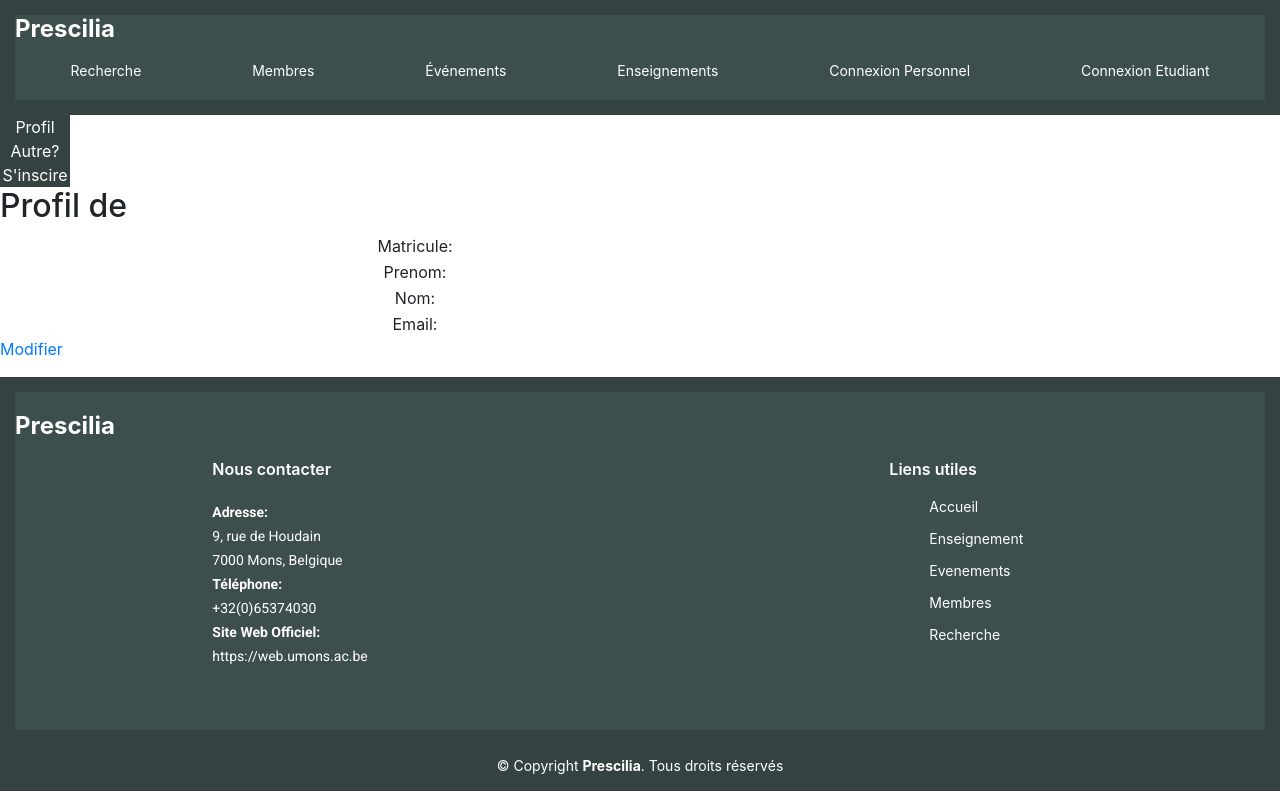
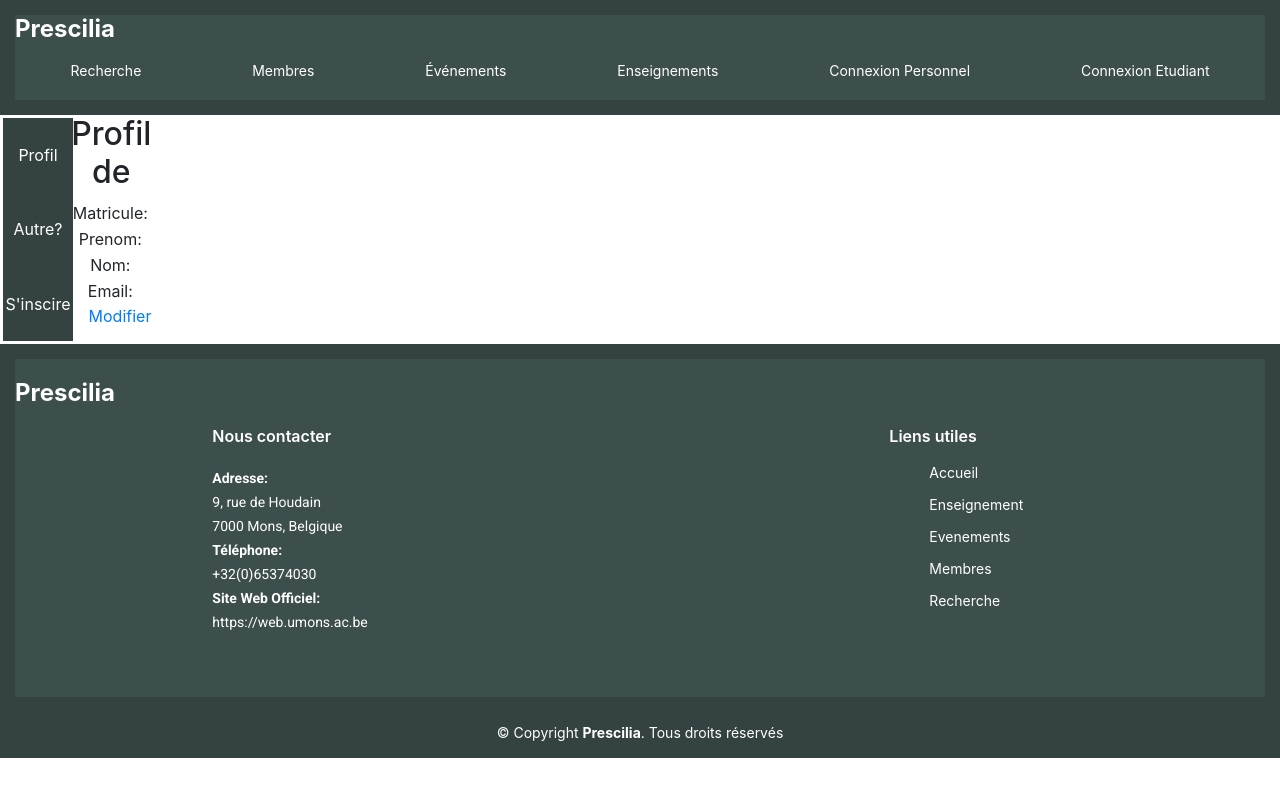
Before and after one commit to Tanguyvans/PRECILIA, a PHP site: page /MainPages/Profil.php in a window 1280 px wide. Run offline with PHP 8.4, Linux system fonts and the light colour scheme; data that the repository does not hold is empty; some libraries are stand-ins or nearby versions.

Commit message:
Corection affichage profil

```diff
--- a/MainPages/Profil.php
+++ b/MainPages/Profil.php
@@ -3,7 +3,7 @@
 <head>
     <meta charset="utf-8">
     <meta content="width=device-width, initial-scale=1.0" name="viewport"> <!--adaptive response to the width of the device-->
-    <title>PRESCILIA - Ajout</title>
+    <title>PRESCILIA - Profil</title>
     <meta content="" name="descriptison"> <!--Description du site lors de la recherche-->
     <meta content="" name="keywords">
     <link href="../css/pageProfil.css" rel="stylesheet" />
@@ -14,20 +14,20 @@ Description de la page
 =============================================-->
 <body>
 
-<div id="tout">
+<div id="toutP">
 
-    <div class="haut">
+    <div class="hautP">
         <?php include '../templates/header.php' ?>
     </div>
 
-    <div id="milieu">
-        <div class="toolbar">
+    <div id="milieuP">
+        <div class="toolbarP">
             <?php include '../templates/toolbar.php' ?>
 
         </div>
 
-        <div class="pageprincipale">
-            <div class="texte">
+        <div class="pageprincipaleP">
+            <div class="texteP">
 
                 <?php
                 if(isset($_SESSION["Psession"])){
@@ -59,9 +59,11 @@ Description de la page
                     <?php } ?>
 
                 </table>
-                <a href="../Formulaires/modificationProfil.php"><p class="lienAffichage">Modifier</p></a>
+                <div>
+                    <a href="../Formulaires/modificationProfil.php"><p class="lienAffichageP">Modifier</p></a>
+                </div>
             </div>
-            <div class="Image">
+            <div class="ImageP">
 
                 <!-- Image-->
                 <?php if(isset($_SESSION["Psession"])){ ?>
@@ -88,7 +90,7 @@ Description de la page
 
     </div>
 
-    <div class="bas">
+    <div class="basP">
         <?php include '../templates/footer.php' ?>
     </div>
 
--- a/css/pageProfil.css
+++ b/css/pageProfil.css
@@ -2,16 +2,16 @@ img {
     width:80%;
     height: auto;
 }
-.pageprincipale{
+.pageprincipaleP{
     display:flex;
     flex-direction:row;
     justify-content: flex-start;
 }
-.texte{
+.texteP{
     width:65%;
     text-align:start;
 }
-.Image{
+.ImageP{
     width:35%;
 }
 table{
@@ -19,6 +19,19 @@ table{
     margin:auto;
 }
 
-a {
+.texteP div {
+    text-align:center;
     color:black;
+    width:100px;
 }
+#milieuP{
+    display:flex;
+}
+.toolbarP {
+    height:auto;
+    width:70px;
+    border: 3px solid white;
+}
+.pageprincipaleP h2{
+    text-align:center;
+}
```
